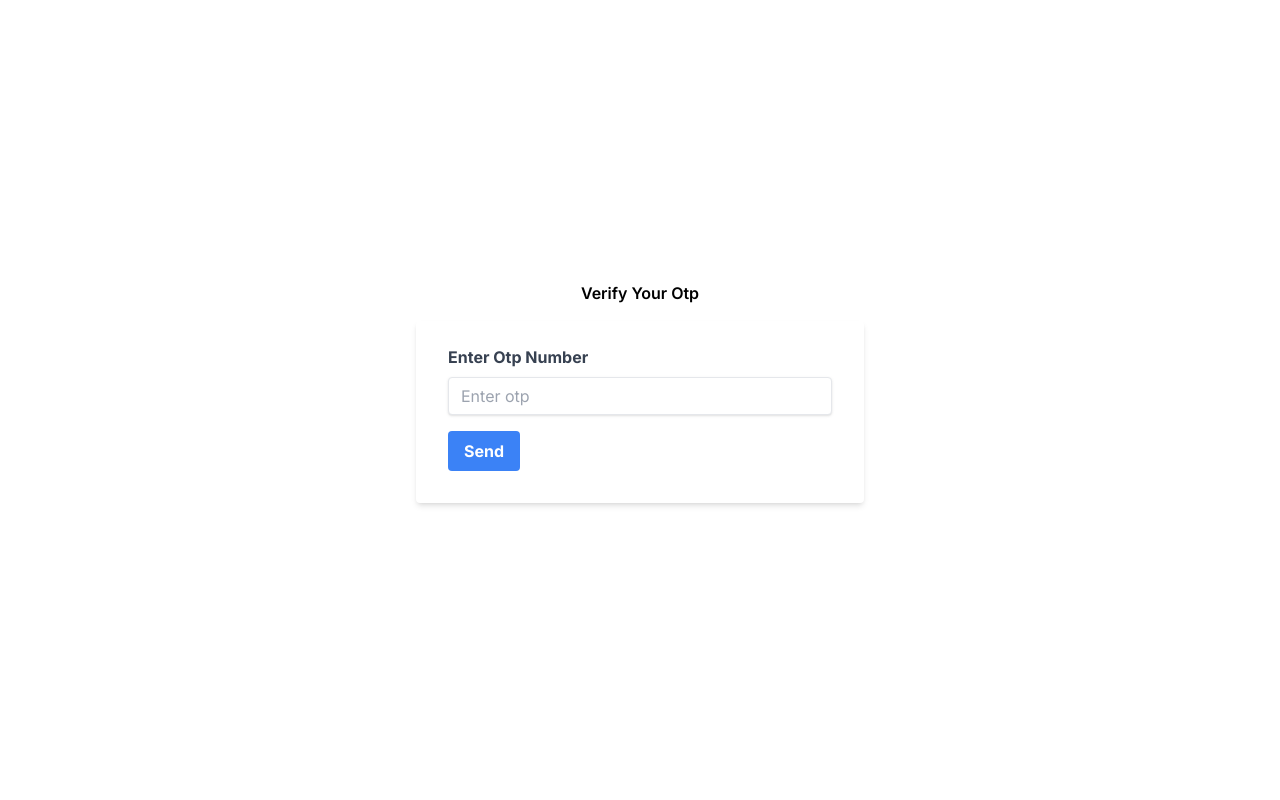
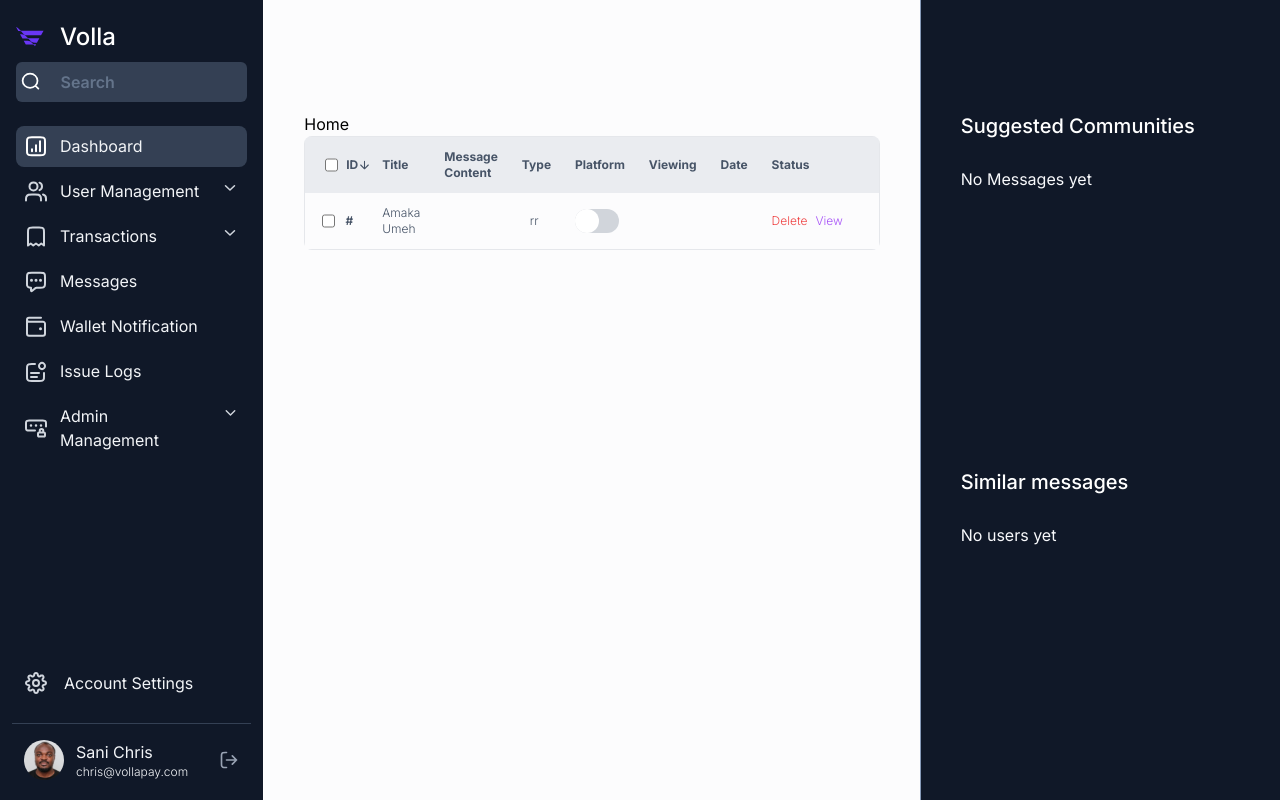
Before and after one commit to eric2umeh/voll-dash-next, a Next.js app: page / in a window 1280 px wide. Built offline with nearby package versions, Linux system fonts and the light colour scheme.

Commit message:
Create folder

```diff
--- a/src/app/(root)/layout.js
+++ b/src/app/(root)/layout.js
@@ -6,8 +6,6 @@ import LeftBar from '../../components/shared/LeftBar';
 import RightBar from '../../components/shared/RightBar';
 import BottomBar from '../../components/shared/BottomBar';
 import { Providers } from "../../redux/provider";
-import Login from '../auth/Login';
-import Verify from '../auth/Verify';
 const inter = Inter({ subsets: ['latin'] });
 
 export const metadata = {
@@ -20,16 +18,16 @@ export default function RootLayout({ children }) {
     <html lang="en">
       <Providers>
       <body className={inter.className}>
-        {/* <TopBar /> */}
-<Verify/>
-        {/* <main className="flex flex-row">
+        <TopBar />
+
+        <main className="flex flex-row">
           <LeftBar />
           <section className="main-container">
             <div className="w-full max-w-4xl">{children}</div>
-          </section> */}
+          </section>
           {/* @ts-ignore */}
-          {/* <RightBar /> */}
-        {/* </main> */}
+          <RightBar />
+        </main>
 
         <BottomBar />
       </body>
```
